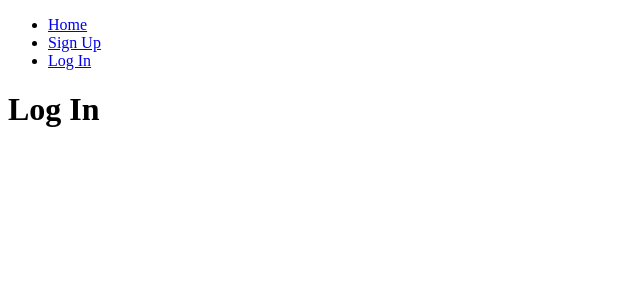
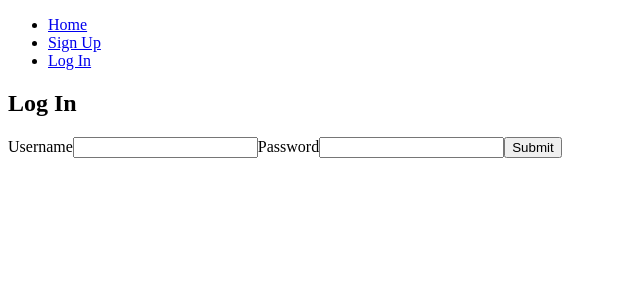
Before and after one commit to vzaboraite/boolean-uk-final-solo-project-client, a React (Create React App) app: page /login in a window 1280 px wide. Shown: the top 300 px of the page, without its empty margins (0-640 px from the left). Built offline with nearby package versions, Linux system fonts and the light colour scheme.

Commit message:
Create `LoginForm`component

```diff
--- a/src/App.js
+++ b/src/App.js
@@ -1,6 +1,7 @@
 import { useEffect, useState } from "react";
 import { Route, Routes } from "react-router";
 import Header from "./pages/user/components/Header";
+import LoginForm from "./pages/user/LoginForm";
 import SignupForm from "./pages/user/SignupForm";
 
 function App() {
@@ -27,7 +28,7 @@ function App() {
             path="signup"
             element={<SignupForm setAuthUser={setAuthUser} />}
           />
-          <Route path="login" element={<h1>Log In</h1>} />
+          <Route path="login" element={<LoginForm />} />
           <Route path="lobby" element={authUser && <h1>Lobby</h1>} />
           <Route path="my-games" element={<h1>My Games</h1>} />
           <Route path="game/:id" element={<h1>Game</h1>} />
--- /dev/null
+++ b/src/pages/user/LoginForm.jsx
@@ -0,0 +1,14 @@
+export default function LoginForm() {
+  return (
+    <main>
+      <form>
+        <h2>Log In</h2>
+        <label htmlFor="username">Username</label>
+        <input type="text" id="username" name="username" required />
+        <label htmlFor="password">Password</label>
+        <input type="password" id="password" name="password" required />
+        <button type="submit">Submit</button>
+      </form>
+    </main>
+  );
+}
```
